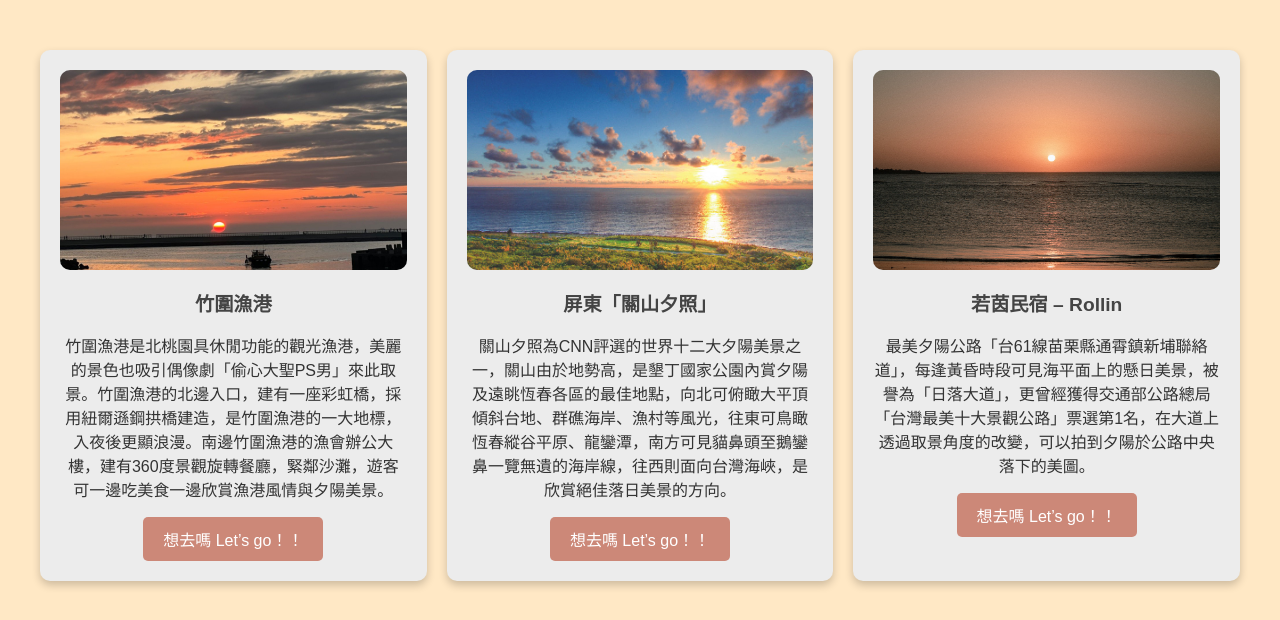
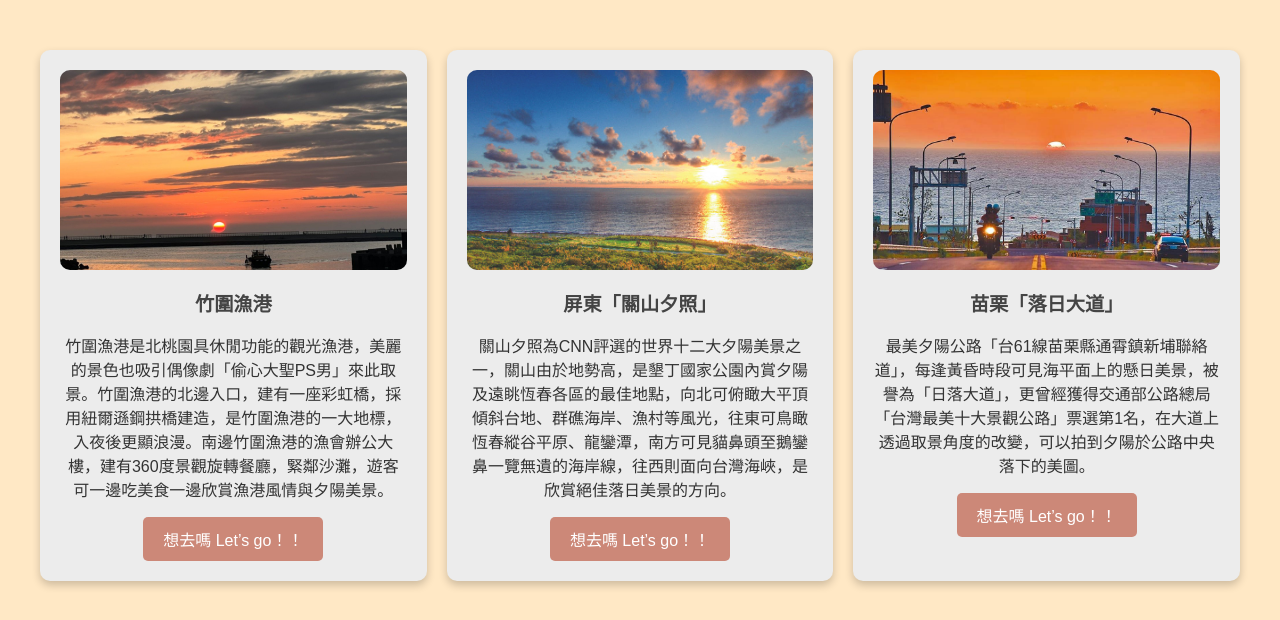
Before and after one commit to zhongYi-lin/20241218, a plain HTML site: page sea.html in a window 1280 px wide. Shown: the part 180-800 px from the top of the page. Drawn offline with Linux system fonts and the light colour scheme.

Commit message:
Add files via upload

```diff
--- a/sea.html
+++ b/sea.html
@@ -156,8 +156,8 @@
                     Let’s go！！</button></a>
         </div>
         <div class="card">
-            <img src="./img/海邊導覽圖.jpg" alt="苗栗「落日大道」">
-            <h2>若茵民宿 – Rollin</h2>
+            <img src="./img/苗栗通霄「日落大道」.jpg" alt="苗栗「落日大道」">
+            <h2>苗栗「落日大道」</h2>
             <p>最美夕陽公路「台61線苗栗縣通霄鎮新埔聯絡道」，每逢黃昏時段可見海平面上的懸日美景，被譽為「日落大道」，更曾經獲得交通部公路總局「台灣最美十大景觀公路」票選第1名，在大道上透過取景角度的改變，可以拍到夕陽於公路中央落下的美圖。
             </p>
             <a
```
